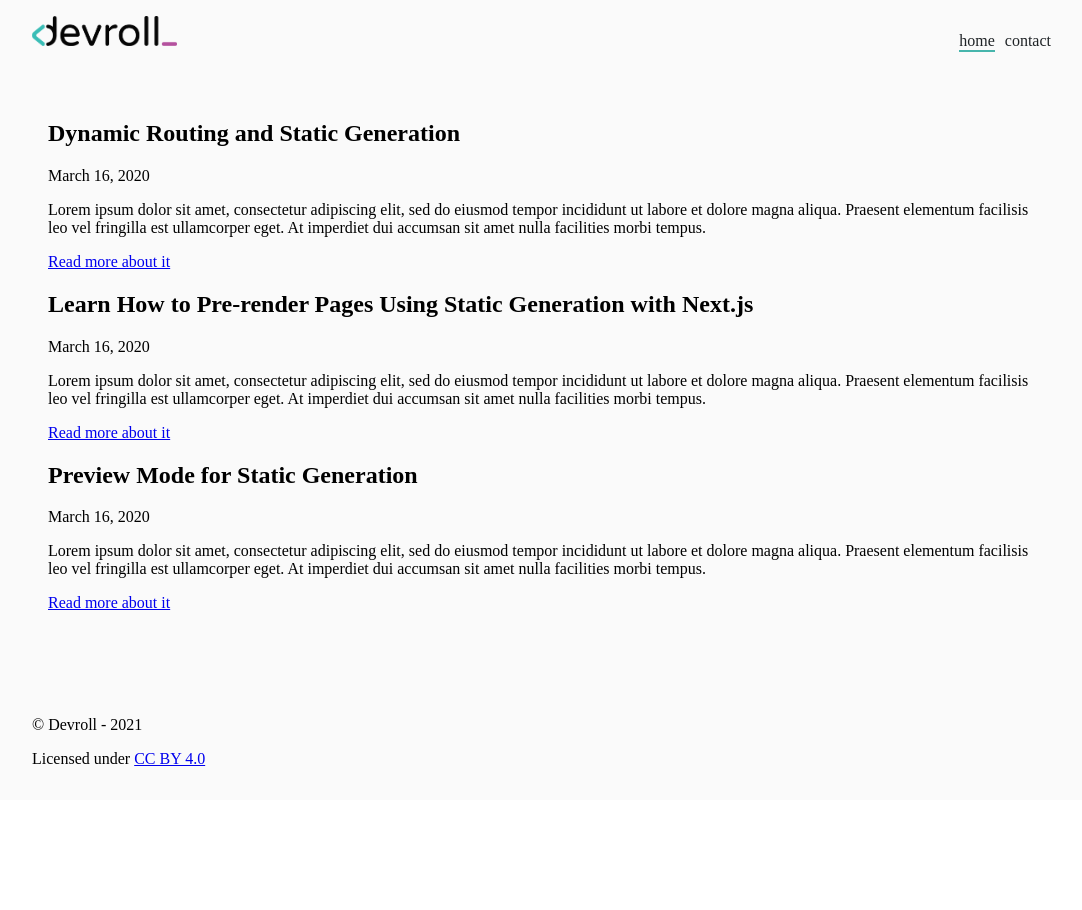
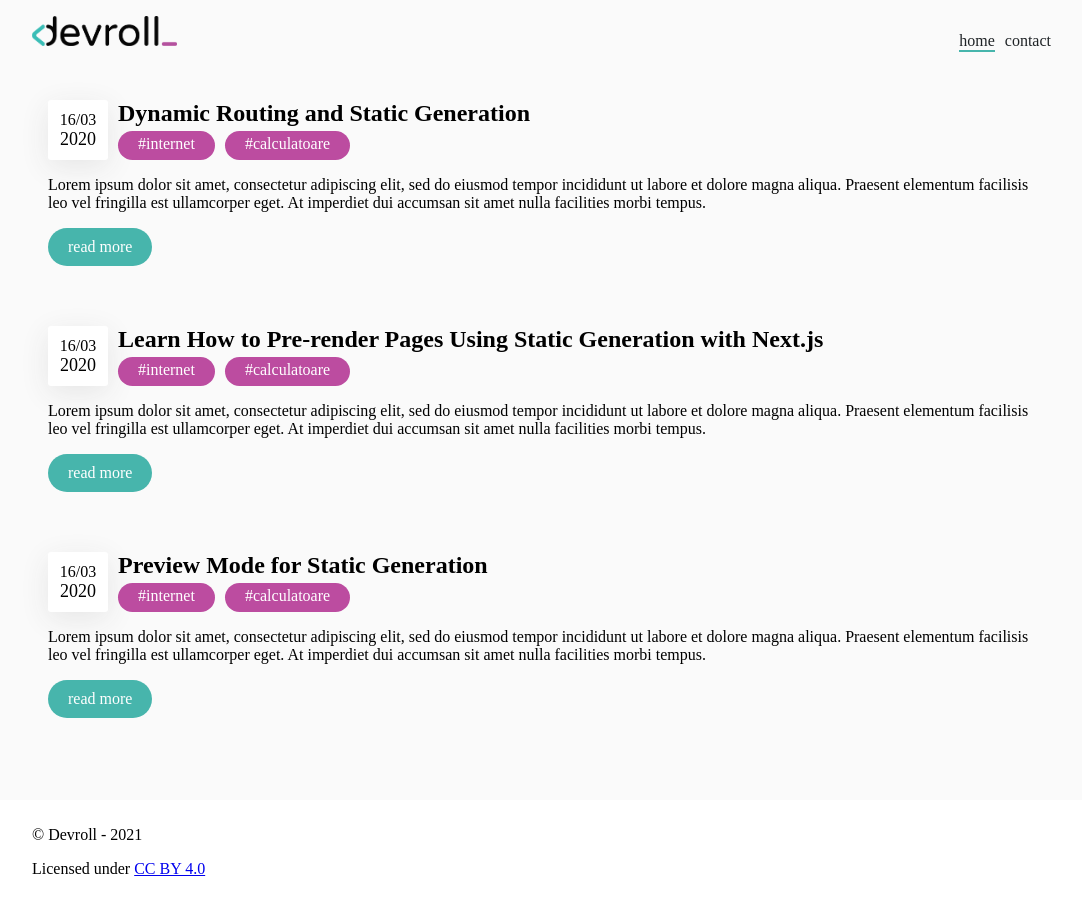
Before and after one commit to raulGX/blog, a Next.js app: page / in a window 1280 px wide. Shown: the whole page, without its empty margins (96-1178 px from the left). Before the commit the page ends 800 px from the top, so only its background shows below. Built offline with nearby package versions, Linux system fonts and the light colour scheme.

Commit message:
styling on

```diff
--- /dev/null
+++ b/components/dateDisplay/dateDisplay.module.css
@@ -0,0 +1,12 @@
+.dateBox {
+  width: var(--display-box-size);
+  height: var(--display-box-size);
+  display: flex;
+  justify-content: center;
+  align-items: center;
+  text-align: center;
+  border: 1px solid var(--box-border) 0.5;
+  border-radius: 3px;
+  background-color: var(--box-bg);
+  box-shadow: var(--box-border) 0px 7px 29px 0px;
+}
--- /dev/null
+++ b/components/dateDisplay/dateDisplay.tsx
@@ -0,0 +1,25 @@
+import { parseISO, format } from "date-fns";
+
+import styles from "./dateDisplay.module.css";
+
+type Props = {
+  dateString: string;
+};
+
+const DateDisplay = ({ dateString }: Props) => {
+  const date = parseISO(dateString);
+  const [day, month, year] = format(date, "dd/MM/yyyy").split("/");
+  return (
+    <div className={styles.dateBox}>
+      <time dateTime={dateString}>
+        <span style={{ fontSize: "16px" }}>
+          {day}/{month}
+        </span>
+        <br />
+        <span style={{ fontSize: "18px" }}>{year}</span>
+      </time>
+    </div>
+  );
+};
+
+export { DateDisplay };
--- /dev/null
+++ b/components/dateDisplay/index.tsx
@@ -0,0 +1 @@
+export * from "./dateDisplay";
--- a/components/dateFormatter.tsx
+++ /dev/null
@@ -1,12 +0,0 @@
-import { parseISO, format } from "date-fns";
-
-type Props = {
-  dateString: string;
-};
-
-const DateFormatter = ({ dateString }: Props) => {
-  const date = parseISO(dateString);
-  return <time dateTime={dateString}>{format(date, "LLLL	d, yyyy")}</time>;
-};
-
-export { DateFormatter };
--- a/components/post/postSummary.module.css
+++ b/components/post/postSummary.module.css
@@ -0,0 +1,41 @@
+.titleBox {
+  display: inline-grid;
+  grid-template-columns: auto auto;
+  grid-template-rows: auto auto;
+  column-gap: 10px;
+}
+
+.title {
+  grid-row-start: 1;
+  grid-column-start: 2;
+  grid-row-end: auto;
+  margin: 0;
+  display: block;
+}
+
+.tags {
+  display: flex;
+  gap: 10px;
+}
+
+.date {
+  display: flex;
+  /* align-items: center;
+  justify-content: center; */
+  grid-row-start: span 2;
+}
+
+.wrapper {
+  margin-bottom: 60px;
+}
+
+.postCTA {
+  display: inline-block;
+  border-radius: 20px;
+  padding: 10px 20px;
+  background-color: var(--highlight);
+}
+.postCTA a {
+  color: var(--highlight-text);
+  text-decoration: none;
+}
--- a/components/post/postSummary.tsx
+++ b/components/post/postSummary.tsx
@@ -1,23 +1,34 @@
 import Link from "next/link";
+import React from "react";
 
 import { IPost } from "../../types";
-import { DateFormatter } from "../dateFormatter";
+import { DateDisplay } from "../dateDisplay";
+import { Tag } from "../tag";
 
 import styles from "./postSummary.module.css";
 
 export const PostSummary = (props: { post: IPost }) => {
   const { post } = props;
   const { date, author, slug, tags } = post;
-  console.log(tags);
   return (
     <article className={styles.wrapper}>
-      <h1 className={styles.title}>{post.title}</h1>
-      <section className={styles.postMeta}>
-        <DateFormatter dateString={date} />
-      </section>
+      <div className={styles.titleBox}>
+        <div className={styles.date}>
+          <DateDisplay dateString={date} />
+        </div>
+        <h1 className={styles.title}>{post.title}</h1>
+        <div className={styles.tags}>
+          {tags.map((t) => (
+            <Tag key={t} tag={t} />
+          ))}
+        </div>
+      </div>
+      <section className={styles.postMeta}></section>
       <section className={styles.postMeta}>
         <p>{post.excerpt}</p>
-        <Link href={`/posts/${slug}`}>Read more about it</Link>
+        <div className={styles.postCTA}>
+          <Link href={`/posts/${slug}`}>read more</Link>
+        </div>
       </section>
     </article>
   );
--- /dev/null
+++ b/components/tag/index.ts
@@ -0,0 +1 @@
+export * from "./tag";
--- /dev/null
+++ b/components/tag/tag.module.css
@@ -0,0 +1,9 @@
+.tag {
+  display: inline-block;
+  max-height: 30px;
+  line-height: 20px;
+  border-radius: 20px;
+  padding: 3px 20px;
+  background-color: var(--highlight-secondary);
+  color: var(--highlight-text);
+}
--- /dev/null
+++ b/components/tag/tag.tsx
@@ -0,0 +1,7 @@
+import styles from "./tag.module.css";
+
+const Tag = ({ tag }: { tag: string }) => {
+  return <div className={styles.tag}>#{tag}</div>;
+};
+
+export { Tag };
--- a/styles/global.css
+++ b/styles/global.css
@@ -11,12 +11,17 @@ body,
 
 :root {
   --max-width: 1024px;
+  --display-box-size: 60px;
+  --highlight: #47b5ac;
+  --highlight-secondary: #bc4ca0;
+  --highlight-text: #ffffff;
 }
 
 .light-theme {
   --layout-bg: #fafafa;
   --text-color: #1f2326;
-  --highlight: #47b5ac;
+  --box-bg: #ffffff;
+  --box-border: #e6e6e6;
 
   background-color: var(--layout-bg);
 }
```
